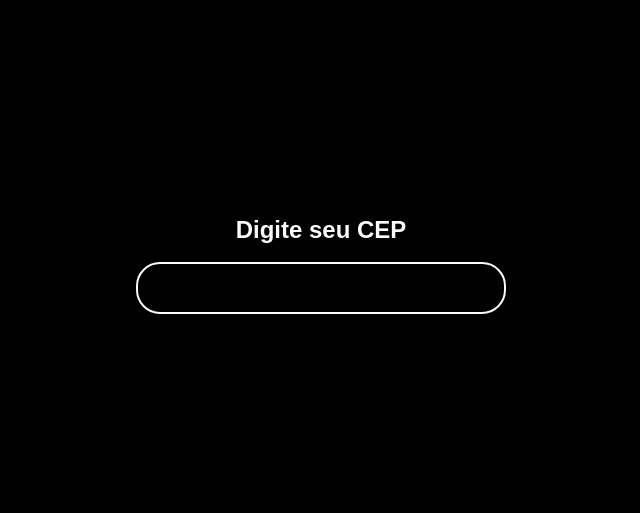
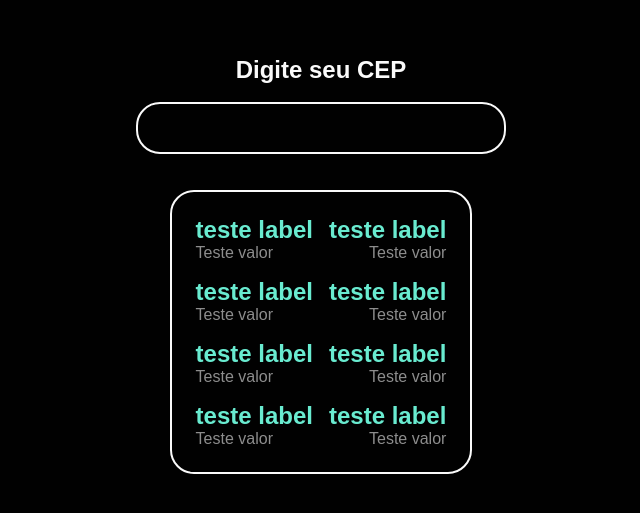
Before and after one commit to AstronautoLunar/BuscaPorCepWeb, a React (Create React App) app: page / in a window 1280 px wide. Shown: the part 135-648 px from the top of the page, without its empty margins (319-959 px from the left). Built offline with nearby package versions, Linux system fonts and the light colour scheme; some icons are missing.

Commit message:
feat: :lipstick: Desenvolvido interface do componente de descrição sobre o cep

```diff
--- a/package.json
+++ b/package.json
@@ -10,6 +10,7 @@
     "@types/node": "^16.11.62",
     "@types/react": "^18.0.21",
     "@types/react-dom": "^18.0.6",
+    "axios": "^1.1.2",
     "react": "^18.2.0",
     "react-dom": "^18.2.0",
     "react-scripts": "5.0.1",
@@ -43,6 +44,7 @@
     ]
   },
   "devDependencies": {
+    "@types/axios": "^0.14.0",
     "@types/styled-components": "^5.1.26"
   }
 }
--- a/src/App.tsx
+++ b/src/App.tsx
@@ -1,10 +1,8 @@
-// Core
-import { useState } from "react";
-
 // Components
 import Page from "./components/Page";
 import FieldSearch from "./components/FieldSearch";
 import Title from "./components/Title";
+import Card from "./components/Card";
 
 // Context
 import { useData } from "./contexts/DataContext";
@@ -26,6 +24,9 @@ function App() {
         onChangeText={setValueCep}
         loading={false}
       />
+      <br/>
+      <br/>
+      <Card/>
     </Page>
   );
 }
--- /dev/null
+++ b/src/components/Card/index.tsx
@@ -0,0 +1,41 @@
+// Core
+import { memo } from "react";
+
+// Components
+import FieldCard from "../FieldCard";
+
+// Styles
+import { Container } from "./styles";
+
+function Card() {
+  return (
+    <Container>
+      <FieldCard align="left" label="teste label">
+        Teste valor
+      </FieldCard>
+      <FieldCard align="right" label="teste label">
+        Teste valor
+      </FieldCard>
+      <FieldCard align="left" label="teste label">
+        Teste valor
+      </FieldCard>
+      <FieldCard align="right" label="teste label">
+        Teste valor
+      </FieldCard>
+      <FieldCard align="left" label="teste label">
+        Teste valor
+      </FieldCard>
+      <FieldCard align="right" label="teste label">
+        Teste valor
+      </FieldCard>
+      <FieldCard align="left" label="teste label">
+        Teste valor
+      </FieldCard>
+      <FieldCard align="right" label="teste label">
+        Teste valor
+      </FieldCard>
+    </Container>
+  )
+}
+
+export default memo(Card);
--- /dev/null
+++ b/src/components/Card/styles.ts
@@ -0,0 +1,18 @@
+// Core
+import styled from "styled-components";
+
+// Styles
+import colors from "../../styles/colors";
+
+export const Container = styled.div`
+  padding: 24px;
+
+  display: grid;
+  grid-template-columns: 1fr 1fr;
+  gap: 16px;
+
+  border-radius: 24px;
+  border: 2px solid ${colors.secondary};
+`;
+
+// export const
--- /dev/null
+++ b/src/components/FieldCard/index.tsx
@@ -0,0 +1,30 @@
+// Core
+import { memo } from "react";
+
+// Components
+import {
+  Area,
+  Label,
+  Value,
+  AreaProps
+} from "./styles";
+
+type FieldCardProps = AreaProps & {
+  children: string;
+  label: string;
+}
+
+function FieldCard({
+  children,
+  label,
+  align
+}: FieldCardProps) {
+  return (
+    <Area align={align}>
+      <Label>{ label }</Label>
+      <Value>{ children }</Value>
+    </Area>
+  )
+}
+
+export default memo(FieldCard);
--- /dev/null
+++ b/src/components/FieldCard/styles.ts
@@ -0,0 +1,38 @@
+// Core
+import styled from "styled-components";
+
+// Styles
+import colors from "../../styles/colors";
+
+export type AreaProps = {
+  align?: "left" | "right";
+}
+
+export const Area = styled.div<AreaProps>`
+  display: flex;
+  flex-direction: column;
+  justify-content: space-between;
+  align-items: ${props => {
+    switch (props.align) {
+      default:
+      case "left":
+        return "flex-start";
+
+      case "right":
+        return "flex-end";
+    }
+  }};
+`;
+
+export const Label = styled.span`
+  font-size: 24px;
+  font-weight: bold;
+
+  color: ${colors.emphasis};
+`;
+
+export const Value = styled.span`
+  font-size: 16px;
+
+  color: ${colors.secondary + 90};
+`;
--- a/src/components/FieldSearch/index.tsx
+++ b/src/components/FieldSearch/index.tsx
@@ -62,6 +62,7 @@ export default function FieldSearch({
         ref={inputRef}
         onFocus={() => setColor(colors.emphasis)}
         onBlur={() => setColor(colors.secondary)}
+
       />
     </Container>
   );
--- a/src/components/FieldSearch/styles.ts
+++ b/src/components/FieldSearch/styles.ts
@@ -1,4 +1,7 @@
+// Core
 import styled from "styled-components";
+
+// Styles
 import colors from "../../styles/colors";
 
 type ContainerProps = {
--- a/src/components/Spinner/index.tsx
+++ b/src/components/Spinner/index.tsx
@@ -1,4 +1,5 @@
 // Core
+import { memo } from "react";
 import { SpinnerIos } from "@styled-icons/fluentui-system-filled/SpinnerIos";
 
 // Components
@@ -12,7 +13,7 @@ type SpinnerProps = {
   color?: string;
 }
 
-export default function Spinner({ size = 32, color = colors.emphasis }: SpinnerProps) {
+function Spinner({ size = 32, color = colors.emphasis }: SpinnerProps) {
   return (
     <Container>
       <SpinnerIos
@@ -22,3 +23,5 @@ export default function Spinner({ size = 32, color = colors.emphasis }: SpinnerP
     </Container>
   )
 }
+
+export default memo(Spinner);
--- a/src/contexts/DataContext/DataProvider.tsx
+++ b/src/contexts/DataContext/DataProvider.tsx
@@ -1,6 +1,6 @@
 // Core
 import DataContext from "./context";
-import { useState, useCallback } from "react";
+import { useState } from "react";
 
 // Types
 import Component from "../../types/Component";
```
Also changed, not shown: src/components/Title/index.tsx (+6 -1 lines), 1 other file (tests, documents, lock files or other folders).
